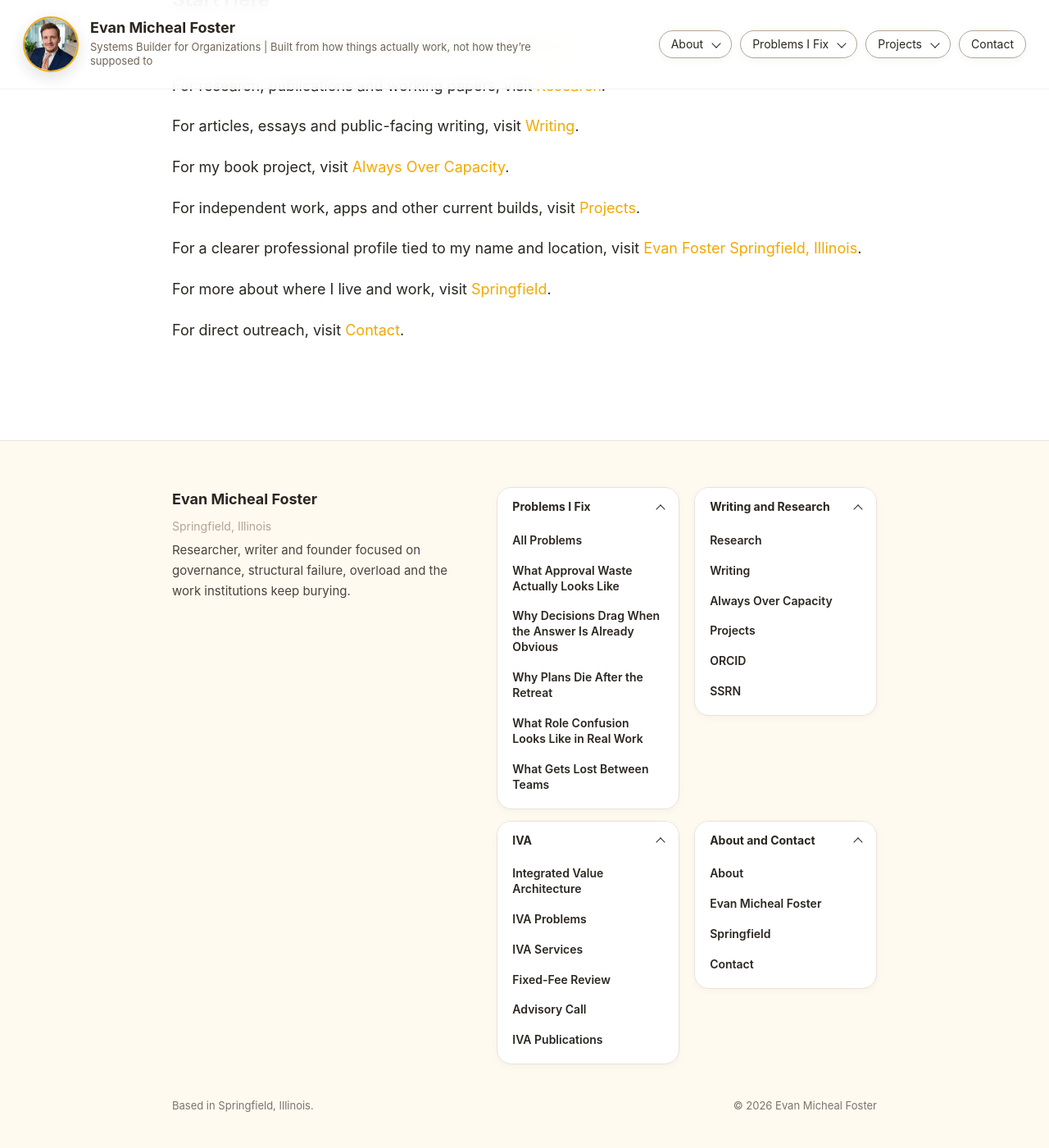
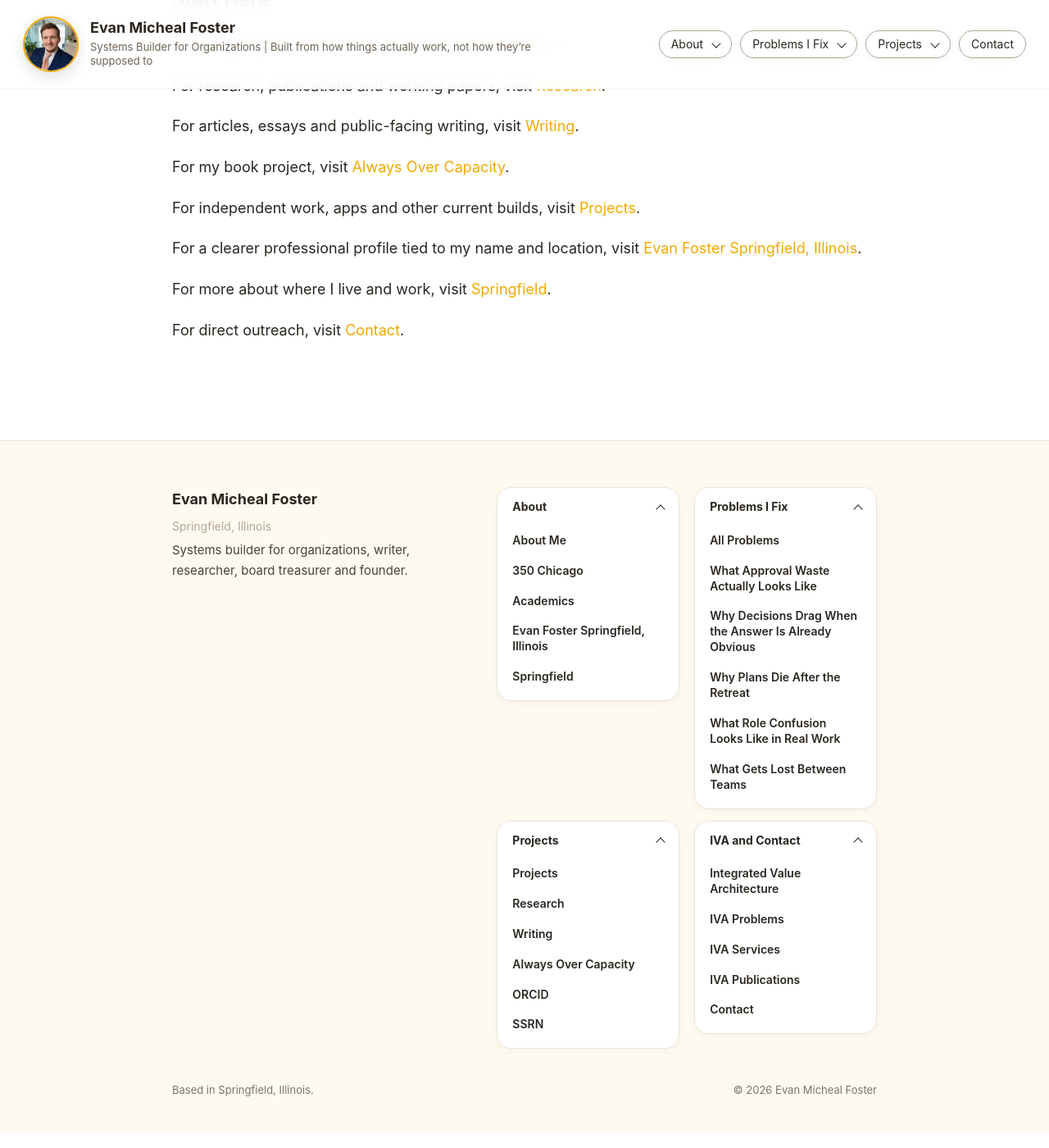
Before and after one commit to efost7873/evanmichealfoster.com, a Jekyll site: the page built from index.md, in a window 1280 px wide and 1400 px high, scrolled down 1931 px. Shown: the whole window at 82% size. Built offline with Jekyll 4.4.1, drawn with Linux system fonts in a browser that asks for light colours.

Commit message:
Update footer.html

```diff
--- a/_includes/footer.html
+++ b/_includes/footer.html
@@ -5,11 +5,22 @@
       <div class="footer-name">Evan Micheal Foster</div>
       <div class="footer-location">Springfield, Illinois</div>
       <div class="footer-role">
-        Researcher, writer and founder focused on governance, structural failure, overload and the work institutions keep burying.
+        Systems builder for organizations, writer, researcher, board treasurer and founder.
       </div>
     </div>
 
     <div class="footer-groups">
+
+      <details class="footer-group" open>
+        <summary>About</summary>
+        <div class="footer-group-links">
+          <a href="/about/">About Me</a>
+          <a href="/350-chicago/">350 Chicago</a>
+          <a href="/academics/">Academics</a>
+          <a href="/evan-foster-springfield-il/">Evan Foster Springfield, Illinois</a>
+          <a href="/springfield/">Springfield</a>
+        </div>
+      </details>
 
       <details class="footer-group" open>
         <summary>Problems I Fix</summary>
@@ -24,35 +35,24 @@
       </details>
 
       <details class="footer-group" open>
-        <summary>Writing and Research</summary>
+        <summary>Projects</summary>
         <div class="footer-group-links">
+          <a href="/projects/">Projects</a>
           <a href="/research/">Research</a>
           <a href="/writing/">Writing</a>
           <a href="/always-over-capacity/">Always Over Capacity</a>
-          <a href="/projects/">Projects</a>
           <a href="https://orcid.org/0009-0005-8361-2495">ORCID</a>
           <a href="https://ssrn.com/abstract=6050034">SSRN</a>
         </div>
       </details>
 
       <details class="footer-group" open>
-        <summary>IVA</summary>
+        <summary>IVA and Contact</summary>
         <div class="footer-group-links">
           <a href="https://integratedvaluearchitecture.com">Integrated Value Architecture</a>
           <a href="https://integratedvaluearchitecture.com/problems/">IVA Problems</a>
           <a href="https://integratedvaluearchitecture.com/services/">IVA Services</a>
-          <a href="https://integratedvaluearchitecture.com/fixed-fee-review/">Fixed-Fee Review</a>
-          <a href="https://integratedvaluearchitecture.com/book-advisory-call/">Advisory Call</a>
           <a href="https://integratedvaluearchitecture.com/publications/">IVA Publications</a>
-        </div>
-      </details>
-
-      <details class="footer-group" open>
-        <summary>About and Contact</summary>
-        <div class="footer-group-links">
-          <a href="/about/">About</a>
-          <a href="/evan-micheal-foster/">Evan Micheal Foster</a>
-          <a href="/springfield/">Springfield</a>
           <a href="/contact/">Contact</a>
         </div>
       </details>
```
